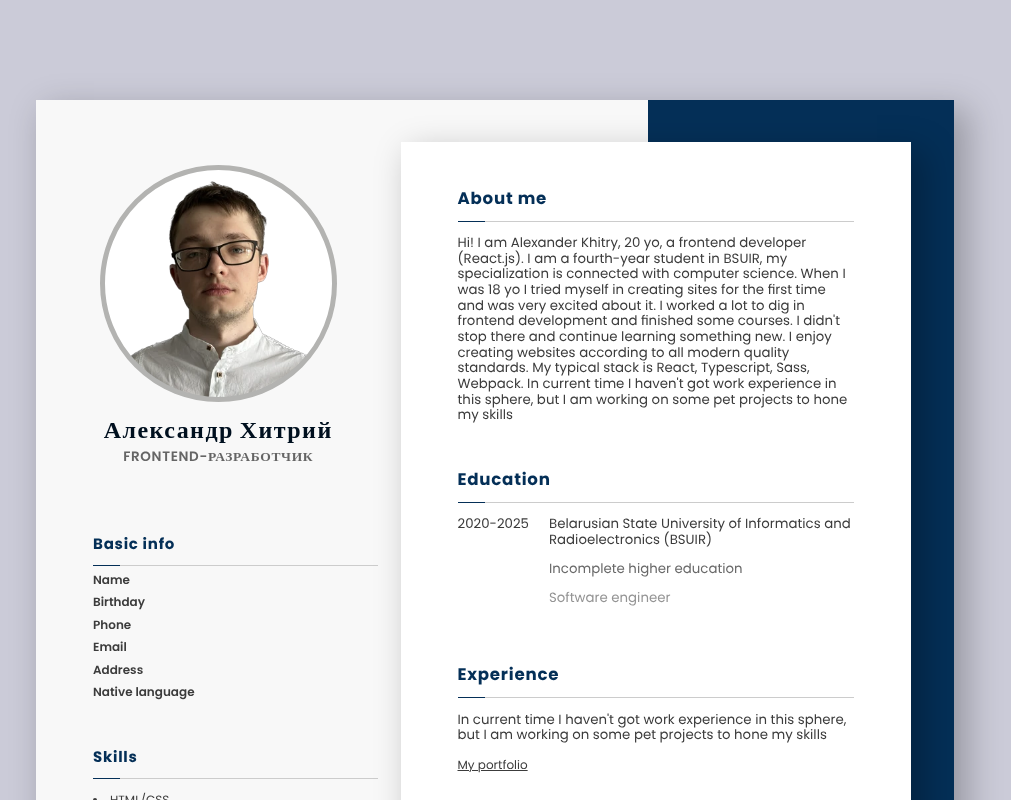
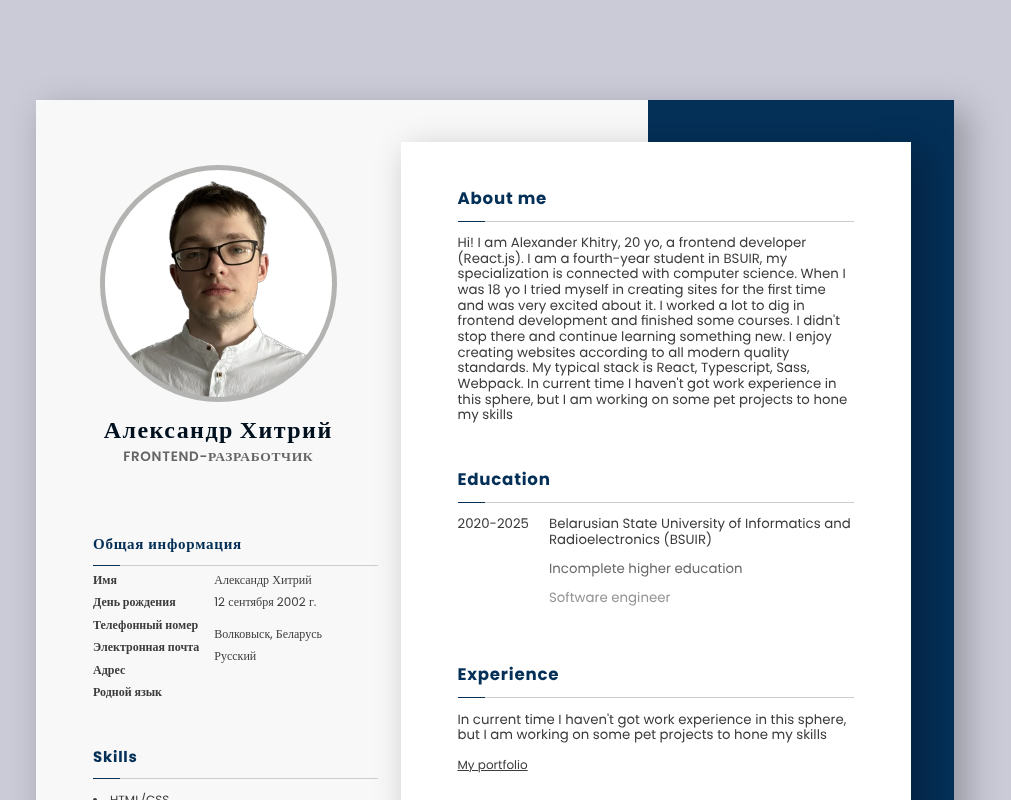
Before and after one commit to foxnorth228/foxnorth228, a React app: page / in a window 1280 px wide. Shown: the top 800 px of the page, without its empty margins (145-1156 px from the left). Built offline with nearby package versions, Linux system fonts and the light colour scheme.

Commit message:
feat: add ru to basic-info-block

```diff
--- a/src/components/basic-info-block/basic-info-block.tsx
+++ b/src/components/basic-info-block/basic-info-block.tsx
@@ -1,26 +1,32 @@
 import React from 'react';
 import './basic-info-block.scss';
 import InfoBlock from '../info-block/info-block';
+import useLanguage from '@hooks/useLanguage';
 
 const BasicInfoBlock = () => {
+  const locale = useLanguage('basic-info');
   return (
-    <InfoBlock title="Basic info" titleSize="basicInfo__title" className="basicInfo__block">
+    <InfoBlock
+      title={locale.titleBasicInfo}
+      titleSize="basicInfo__title"
+      className="basicInfo__block"
+    >
       <div className="basicInfo__columns">
         <div className="basicInfo__column basicInfo__column_titles">
-          <p>Name</p>
-          <p>Birthday</p>
-          <p>Phone</p>
-          <p>Email</p>
-          <p>Address</p>
-          <p>Native language</p>
+          <p>{locale.titleName}</p>
+          <p>{locale.titleBirthday}</p>
+          <p>{locale.titlePhone}</p>
+          <p>{locale.titleEmail}</p>
+          <p>{locale.titleAddress}</p>
+          <p>{locale.titleNativeLang}</p>
         </div>
         <div className="basicInfo__column basicInfo__column_values">
-          <p>{process.env.NAME}</p>
-          <p>{process.env.BIRTHDAY}</p>
+          <p>{locale.name}</p>
+          <p>{locale.birthday}</p>
           <p>{process.env.PHONE}</p>
           <p>{process.env.EMAIL}</p>
-          <p>{process.env.ADDRESS}</p>
-          <p>{process.env.NATIVE_LANGUAGE}</p>
+          <p>{locale.address}</p>
+          <p>{locale.nativeLang}</p>
         </div>
       </div>
     </InfoBlock>
--- /dev/null
+++ b/src/lang/en/basic-info.en.json
@@ -0,0 +1,13 @@
+{
+    "titleBasicInfo": "Basic info",
+    "titleName": "Name",
+    "titleBirthday": "Birthday",
+    "titlePhone": "Phone number",
+    "titleEmail": "Email",
+    "titleAddress": "Address",
+    "titleNativeLang": "Native language",
+    "name": "Alexander Khitry",
+    "birthday": "the 12th of September 2002",
+    "address": "Volkovysk, Belarus",
+    "nativeLang": "Russian"
+}
--- /dev/null
+++ b/src/lang/ru/basic-info.ru.json
@@ -0,0 +1,13 @@
+{
+    "titleBasicInfo": "Общая информация",
+    "titleName": "Имя",
+    "titleBirthday": "День рождения",
+    "titlePhone": "Телефонный номер",
+    "titleEmail": "Электронная почта",
+    "titleAddress": "Адрес",
+    "titleNativeLang": "Родной язык",
+    "name": "Александр Хитрий",
+    "birthday": "12 сентября 2002 г.",
+    "address": "Волковыск, Беларусь",
+    "nativeLang": "Русский"
+}
```
